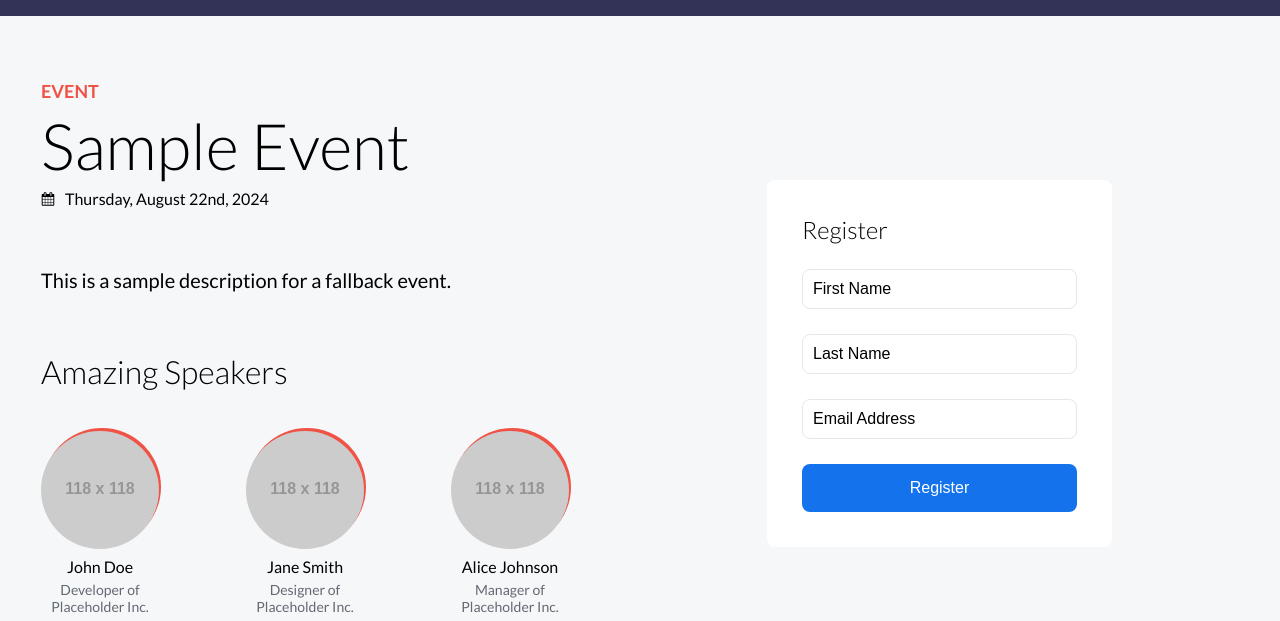
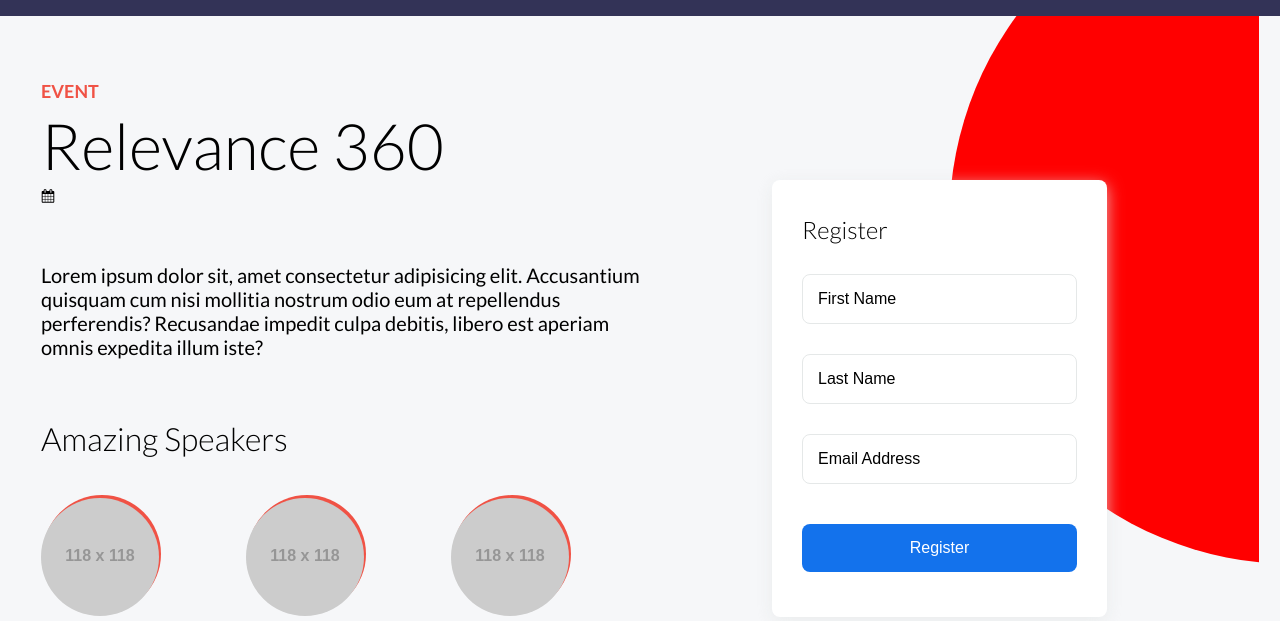
Before and after one commit to markhov234/coveo_test, a website built with webpack: page src/index.html in a window 1280 px wide. Shown: the part 51-672 px from the top of the page. Built offline with nearby package versions, Linux system fonts and the light colour scheme; placeholder pictures from the web are drawn by us.

Commit message:
Added script

```diff
--- a/src/index.html
+++ b/src/index.html
@@ -174,10 +174,10 @@
     </div>
 </section>
     <footer class="footer">
-        <p class="footer__text">&copy; 2024 My Website</p>
+        <p class="footer__text">© 2020 Coveo Solutions Inc. All Rights Reserved.</p>
     </footer>
 
-    <script type="module" src="index.js"></script>
+    <!-- <script type="module" src="index.js"></script> -->
 
 </body>
 
--- a/src/script/index.js
+++ b/src/script/index.js
@@ -6,7 +6,7 @@ import "../style/sass/style.scss";
 
 document.addEventListener("DOMContentLoaded", async () => {
   await loadSpeakers();
-  await loadMainEvent();
+  // await loadMainEvent();
 
   // Attach the form handler
   const form = document.querySelector("#registration-form");
--- a/src/style/sass/style.scss
+++ b/src/style/sass/style.scss
@@ -31,6 +31,32 @@ p {
 .main-content {
   flex-grow: 1;
   padding: $mobile-padding;
+  position: relative;
+  overflow: hidden;
+  &::before {
+    content: "";
+    display: block;
+    height: 388px;
+    width: 388px;
+    background-color: red;
+    clear: both;
+    position: absolute;
+    z-index: -1;
+    right: 0%;
+    top: -200px;
+    transform: translateX(55%);
+    border-radius: 50%;
+    @include breakpoint-lg {
+      height: 688px;
+      width: 688px;
+      top: 40px;
+    }
+    @include breakpoint-md {
+      height: 688px;
+      width: 688px;
+      top: -140px;
+    }
+  }
   @include breakpoint-lg {
     display: flex;
     max-width: $desktop-max-width;
@@ -58,15 +84,16 @@ p {
       font-size: 16px;
       font-weight: 500;
       transition: ease-in-out 0.3s;
+      margin: 10px 0;
       &:hover {
         background-color: darken($coveo-button-blue, 20%);
       }
     }
     &-input {
-      margin: 25px 0;
+      margin: 30px 0;
       & input {
         width: 100%;
-        padding: 10px;
+        padding: 15px;
         border: 1px solid #e5e8e8;
         border-radius: 8px;
         font-size: 16px;
@@ -85,8 +112,9 @@ p {
     }
     &-section {
       background-color: $form-background-color;
-      padding: 35px;
+      padding: 35px 30px;
       width: 275px;
+      box-shadow: $form-box-shadow;
     }
   }
   &__section {
--- a/src/style/sass/styles/_variables.scss
+++ b/src/style/sass/styles/_variables.scss
@@ -4,7 +4,7 @@ $text-color: #fff;
 $base-font-family: Arial, sans-serif;
 $base-margin-padding: 0;
 $header-footer-padding: 1em;
-$mobile-padding: 2em 0.5em 0.5em;
+$mobile-padding: 20px;
 
 $coveo-main-color: #333357;
 $desktop-max-width: 1198px;
@@ -17,3 +17,4 @@ $h1-font-size--desktop: 4em;
 $speaker-title-color: #626971;
 $card-title-hover-color: #1372ec;
 $card-title-color: #282829;
+$form-box-shadow: 0px 4px 16px 0px #e5e8e8bf;
```
